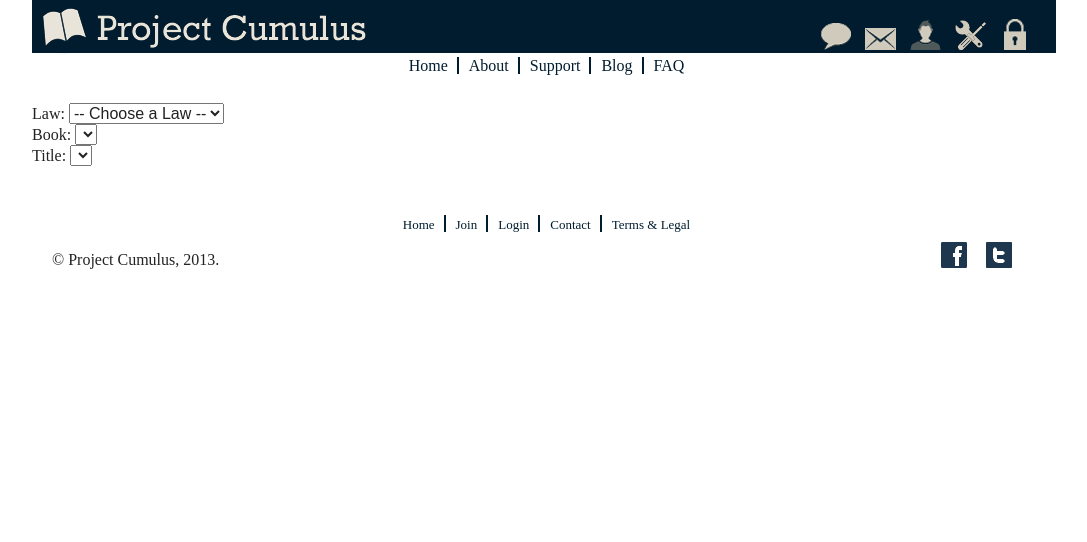
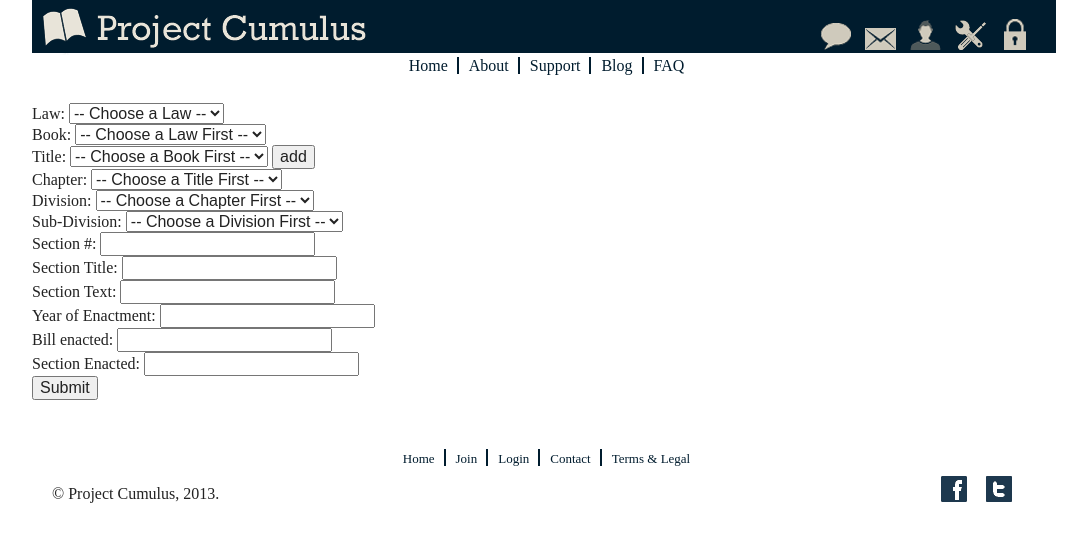
Before and after one commit to stevebosworth/ProjectCumulus, a PHP site: page /section-admin.php in a window 1280 px wide. Shown: the top 542 px of the page, without its empty margins (96-1183 px from the left). Run offline with PHP 8.4, Linux system fonts and the light colour scheme; data that the repository does not hold is empty; some libraries are stand-ins or nearby versions.

Commit message:
add ajax database insert for adding titles

```diff
--- a/js/section-admin.js
+++ b/js/section-admin.js
@@ -1,11 +1,12 @@
 $(document).ready(function() {
-            $('#sel_law').change(function(){
+    $('#add').hide();
+    $('#sel_law').change(function selectLaw(){
         var law_id = $(this).val();
         var dataString = 'law_id=' + law_id;
         $.ajax
         ({
             type: "POST",
-                    url: "functions/section_admin_func.php",
+            url: "functions/books.php",
             data: dataString,
             cache: false,
             success: function(html)
@@ -14,13 +15,13 @@ $(document).ready(function() {
             }
         });
     });
-            $('#sel_book').change(function(){
+    $('#sel_book').change(function selectBook(){
 		var book_id = $(this).val();
 		var dataString = 'book_id=' + book_id;
 		$.ajax
         ({
             type: "POST",
-                    url: "functions/section_admin_func.php",
+            url: "functions/books.php",
             data: dataString,
             cache: false,
             success: function(html)
@@ -29,4 +30,67 @@ $(document).ready(function() {
             }
         });
     });
+    $('#sel_title').change(function(){
+        var title_id = $(this).val();
+        var dataString = 'title_id=' + title_id;
+        $.ajax
+        ({
+            type: "POST",
+            url: "functions/books.php",
+            data: dataString,
+            cache: false,
+            success: function(html)
+            {
+                $('#sel_ch').html(html);
+            }
         });
+    });
+    $('#sel_ch').change(function(){
+        var ch_id = $(this).val();
+        var dataString = 'ch_id=' + ch_id;
+        $.ajax
+        ({
+            type: "POST",
+            url: "functions/books.php",
+            data: dataString,
+            cache: false,
+            success: function(html)
+            {
+                $('#sel_div').html(html);
+            }
+        });
+    });
+    $('#sel_div').change(function(){
+        var div_id = $(this).val();
+        var dataString = 'div_id=' + div_id;
+        $.ajax
+        ({
+            type: "POST",
+            url: "functions/books.php",
+            data: dataString,
+            cache: false,
+            success: function(html)
+            {
+                $('#sel_sub_div').html(html);
+            }
+        });
+    });
+    $('#btn_add_title').click(function(){
+        $('#add').show();
+        var book = $('#sel_book').val();
+        $('#add_title_book_id').val(book);
+    });
+
+    $('#btn_ins_title').click(function(){
+        // var book_id = $('#add_title_book_id').val();
+        // var title_num = $('#add_title_num').val();
+        // var title_title = $('#add_title_title').val();
+        $.post('functions/add-title.php', {
+            book_id: $('#add_title_book_id').val(),
+            title_num: $('#add_title_num').val(),
+            title_title: $('#add_title_title').val()
+             }, function(html) {
+                $('.test').html(html);
+            });
+    });
+});
--- a/section-admin.php
+++ b/section-admin.php
@@ -65,7 +65,7 @@ $conn = $dbcon->getConn();
 
 
             <div id="add_section">
-                <form id="frm_add_section" name="frm_add_sections" method="post">
+                <form id="frm_add_section" name="frm_add_sections" action="add-section.php" method="post">
                     <label for="sel_law">Law: </label>
                     <select name="sel_law" id="sel_law">
                         <option selected="selected">-- Choose a Law --</option>
@@ -79,14 +79,64 @@ $conn = $dbcon->getConn();
                     <br />
                     <label for="sel_book">Book: </label>
                     <select name="sel_book" id="sel_book">
+                        <option selected="selected">-- Choose a Law First --</option>
                     </select>
                     <br />
                     <label for="sel_title">Title: </label>
                     <select name="sel_title" id="sel_title">
+                        <option selected="selected">-- Choose a Book First --</option>
+                    </select>
+                    <input type="button" id="btn_add_title" value="add">
+                    <br />
+                    <label for="sel_ch">Chapter: </label>
+                    <select name="sel_ch" id="sel_ch">
+                        <option selected="selected">-- Choose a Title First --</option>
                     </select>
                     <br />
+                    <label for="sel_div">Division: </label>
+                    <select name="sel_div" id="sel_div">
+                        <option selected="selected">-- Choose a Chapter First --</option>
+                    </select>
+                    <br />
+                    <label for="sel_sub_div">Sub-Division: </label>
+                    <select name="sel_sub_div" id="sel_sub_div">
+                        <option selected="selected">-- Choose a Division First --</option>
+                    </select>
+                    <br />
+                    <label for="sec_num">Section #: </label>
+                    <input type="text" name="sec_num">
+                    <br/>
+                    <label for="sec_title">Section Title: </label>
+                    <input type="text" name="sec_title">
+                    <br/>
+                    <label for="sec_text">Section Text: </label>
+                    <input type="text" name="sec_text">
+                    <br/>
+                    <label for="enact_year">Year of Enactment: </label>
+                    <input type="text" name="enact_year">
+                    <br/>
+                    <label for="enact_bill">Bill enacted: </label>
+                    <input type="text" name="enact_bill">
+                    <br>
+                    <label for="enact_sec">Section Enacted: </label>
+                    <input type="text" name="enact_sec">
+                    <br>
+                    <input type="submit">
                 </form>
                 <p class="test"></p>
+                <div id="add" style="display:none;">
+                    <form id="add_title" method="post" action="functions/add-title.php" name="add_title">
+                        <input type="hidden" id="add_title_book_id" name="book_id">
+                        <label for="title_num">Title #: </label>
+                        <input type="text" id="add_title_num" name="title_num">
+                        <br/>
+                        <label for="title_title">Title: </label>
+                        <input type="text" id="add_title_title" name="title_title">
+                        <br/>
+                        <input type="button" id="btn_ins_title" value="Add">
+                    </form>
+                </div>
+
             </div>
         </div> <!-- /content_container -->
 
```
Also changed, not shown: add-section.php (added, +18 -0 lines), functions/add-title.php (added, +15 -0 lines), functions/books.php (added, +66 -0 lines), functions/section_admin_func.php (deleted, +0 -30 lines), functions/titles.php (added, +16 -0 lines). Lines whose indentation alone changed are shown as unchanged.
